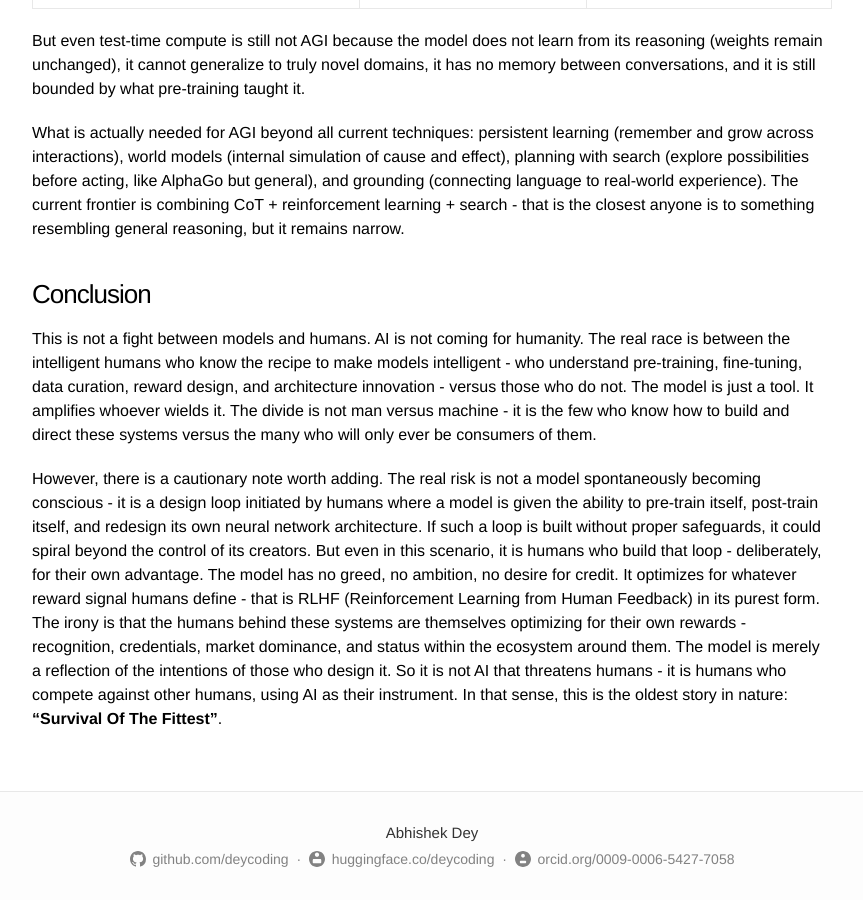
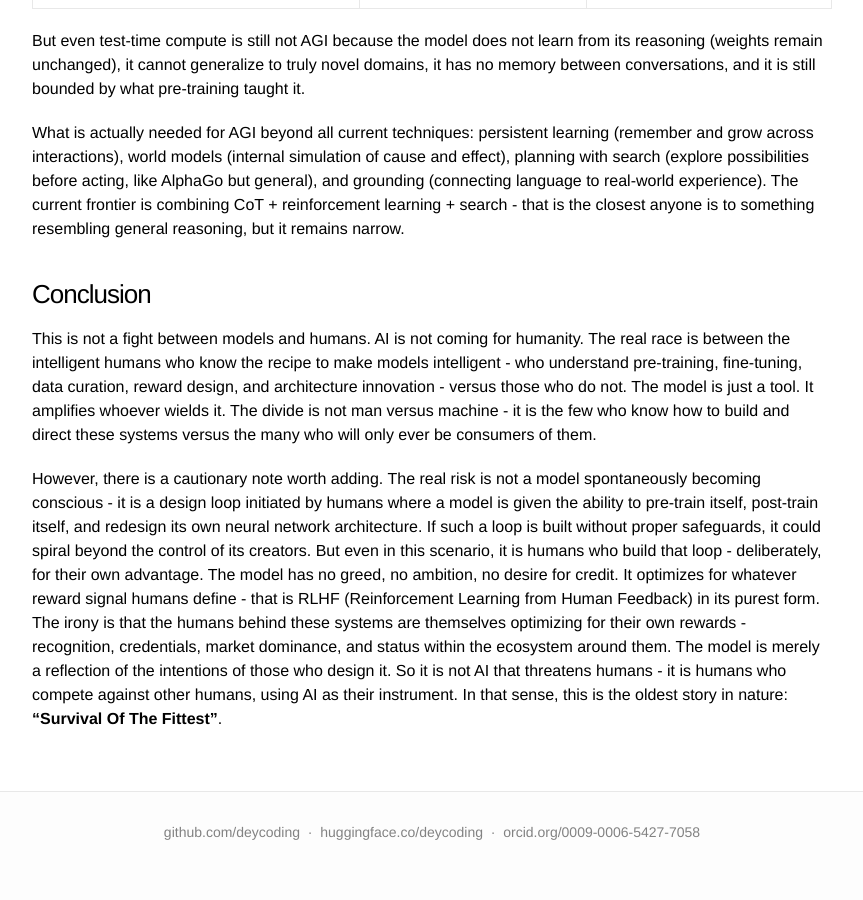
Before and after one commit to deycoding/deycoding.github.io, a Jekyll site: the page built from _posts/2026-06-14-can-ai-develop-intelligence.md, in a window 1280 px wide and 900 px high, scrolled down 3646 px. Shown: the whole window, without its empty margins (208-1071 px from the left). Built offline with Jekyll 4.4.1, drawn with Linux system fonts in a browser that asks for light colours; after the commit the page ends 4519 px from its top, so only the background shows below that.

```diff
--- a/_includes/footer.html
+++ b/_includes/footer.html
@@ -1,12 +1,8 @@
 <footer class="site-footer">
   <div class="wrap">
-    <p class="footer-name">Abhishek Dey</p>
     <p class="footer-links">
-      <svg class="footer-icon" viewBox="0 0 16 16"><path d="M8 0C3.58 0 0 3.58 0 8c0 3.54 2.29 6.53 5.47 7.59.4.07.55-.17.55-.38 0-.19-.01-.82-.01-1.49-2.01.37-2.53-.49-2.69-.94-.09-.23-.48-.94-.82-1.13-.28-.15-.68-.52-.01-.53.63-.01 1.08.58 1.23.82.72 1.21 1.87.87 2.33.66.07-.52.28-.87.51-1.07-1.78-.2-3.64-.89-3.64-3.95 0-.87.31-1.59.82-2.15-.08-.2-.36-1.02.08-2.12 0 0 .67-.21 2.2.82.64-.18 1.32-.27 2-.27.68 0 1.36.09 2 .27 1.53-1.04 2.2-.82 2.2-.82.44 1.1.16 1.92.08 2.12.51.56.82 1.27.82 2.15 0 3.07-1.87 3.75-3.65 3.95.29.25.54.73.54 1.48 0 1.07-.01 1.93-.01 2.2 0 .21.15.46.55.38A8.013 8.013 0 0016 8c0-4.42-3.58-8-8-8z"/></svg>
       <a href="https://github.com/deycoding">github.com/deycoding</a> &nbsp;·&nbsp;
-      <svg class="footer-icon" viewBox="0 0 120 120"><path d="M60 0C26.9 0 0 26.9 0 60s26.9 60 60 60 60-26.9 60-60S93.1 0 60 0zm0 12c8.8 0 16 7.2 16 16s-7.2 16-16 16-16-7.2-16-16 7.2-16 16-16zm32 72c0 4.4-3.6 8-8 8H36c-4.4 0-8-3.6-8-8V68c0-4.4 3.6-8 8-8h48c4.4 0 8 3.6 8 8v16z"/></svg>
       <a href="https://huggingface.co/deycoding">huggingface.co/deycoding</a> &nbsp;·&nbsp;
-      <svg class="footer-icon" viewBox="0 0 256 256"><path d="M128 0C57.3 0 0 57.3 0 128s57.3 128 128 128 128-57.3 128-128S198.7 0 128 0zm0 45c16.6 0 30 13.4 30 30s-13.4 30-30 30-30-13.4-30-30 13.4-30 30-30zm50 140c0 5.5-4.5 10-10 10H88c-5.5 0-10-4.5-10-10v-20c0-5.5 4.5-10 10-10h80c5.5 0 10 4.5 10 10v20z"/></svg>
       <a href="https://orcid.org/0009-0006-5427-7058">orcid.org/0009-0006-5427-7058</a>
     </p>
   </div>
```
